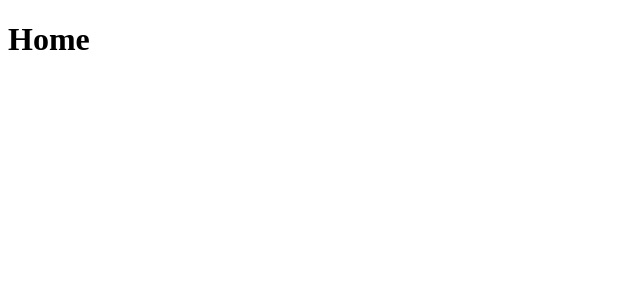
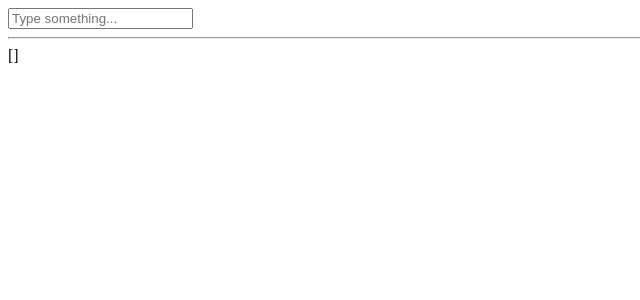
Before and after one commit to enxa/recruitment-task-labcontrol, a Vue app: page / in a window 1280 px wide. Shown: the top 300 px of the page, without its empty margins (0-640 px from the left). Built offline with nearby package versions, Linux system fonts and the light colour scheme.

Commit message:
add search form and routes

```diff
--- a/src/router/index.js
+++ b/src/router/index.js
@@ -1,19 +1,19 @@
 import { createRouter, createWebHistory } from 'vue-router'
 import Home from '../views/Home.vue'
+import Photos from '../views/Photos.vue'
 
 const routes = [
   {
     path: '/',
     name: 'Home',
-    component: Home
+    component: Home,
+    props: true
   },
   {
-    path: '/Photos',
-    name: 'Photos',
-    // route level code-splitting
-    // this generates a separate chunk (about.[hash].js) for this route
-    // which is lazy-loaded when the route is visited.
-    component: () => import(/* webpackChunkName: "about" */ '../views/Photos.vue')
+    path: '/photos/:searchPhrase',
+    name: 'photos',
+    component: Photos,
+    props: true
   }
 ]
 
--- a/src/views/Home.vue
+++ b/src/views/Home.vue
@@ -1,3 +1,40 @@
+<script setup>
+  import { ref, watchEffect } from 'vue'
+
+  const clientId = 'uYB88IY7UH3wsQFu9t3lWf5jM01GiTA8l441NSk0r8k'
+  let searchPhrase = ref('')
+  let tags = ref([])
+
+  watchEffect(async () => {
+    if (searchPhrase.value.length > 3) {
+      tags.value = []
+
+      const data = await fetch(`https://api.unsplash.com/search/photos?query=${searchPhrase.value}&client_id=${clientId}`)
+      const json = await data.json()
+
+      json.results.forEach(result => {
+        result.tags.forEach(tag => {
+          tags.value.push(tag.title)
+        })
+      })
+
+      tags.value = Array.from(new Set(tags.value))
+      if (!tags.value.length) tags.value.push('No results')
+    } else {
+      tags.value = []
+    }
+  })
+</script>
+
 <template>
-  <h1>Home</h1>
+  <form v-on:submit.prevent="">
+      <input type="text" placeholder="Type something..." v-model.trim="searchPhrase">
+      <div v-for="tag in tags">
+        <router-link :to="{ name: 'photos', params: {searchPhrase: tag } }">{{ tag }}</router-link>
+      </div>
+  </form>
+
+  <hr>
+  {{searchPhrase}}
+  {{tags}}
 </template>
--- a/src/views/Photos.vue
+++ b/src/views/Photos.vue
@@ -1,3 +1,19 @@
+<script setup>
+  import { defineProps, toRefs, onMounted } from 'vue'
+
+  const props = defineProps({
+    searchPhrase: String
+  })
+
+  const { searchPhrase } = toRefs(props)
+
+  onMounted(() => {
+
+  })
+</script>
+
 <template>
-  <h1>Photos</h1>
+  <div>
+    {{searchPhrase}}
+  </div>
 </template>
```
